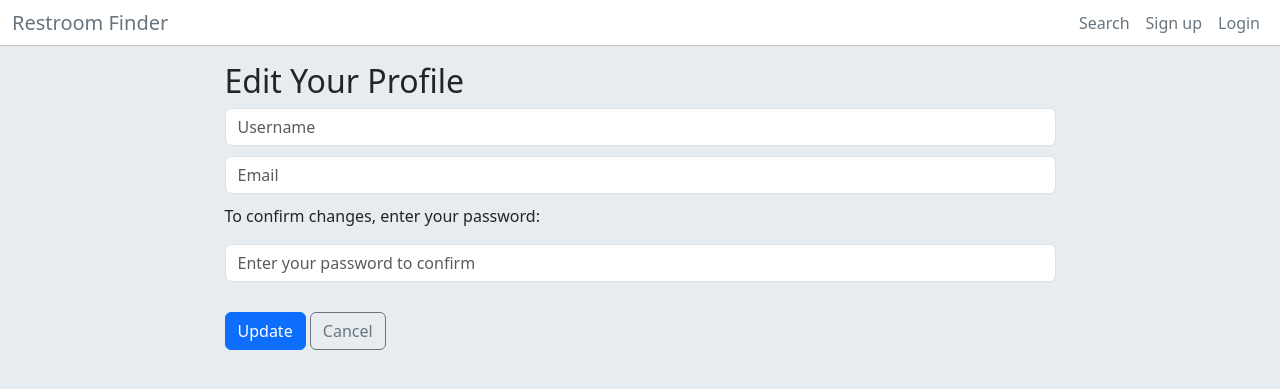
After one commit to mshirk2/capstone-1, a Flask app: template templates/users/edit.html in a window 1280 px wide. The commit adds this page. Shown: the top 389 px of the page. Run offline with Flask 2, Linux system fonts and the light colour scheme; the template is opened without the code that fills it: values that come from a table or form of the project are taken from there, others are empty; some libraries are stand-ins or nearby versions.

Commit message:
add user profile routes

```diff
--- a/app.py
+++ b/app.py
@@ -28,7 +28,7 @@ db.create_all()
 CURR_USER_KEY = "curr_user"
 
 
-#########################################################################
+##################################################
 # User signup/login/logout
 
 @app.before_request
@@ -119,13 +119,65 @@ def logout():
     return redirect("/login")
 
 
-#########################################################################
+##################################################
+# User profile routes
+
+@app.route('/users/<int:user_id>')
+def show_user(user_id):
+    """Show user profile."""
+
+    user = User.query.get_or_404(user_id)
+
+    return render_template('users/show.html', user=user)
+
+
+@app.route('/users/profile', methods=["GET", "POST"])
+def edit_profile():
+    """Update profile for current user."""
+
+    if not g.user:
+        flash("Access unauthorized.", "danger")
+        return redirect("/")
+
+    user = g.user
+    form = UserEditForm(obj=user)
+
+    if form.validate_on_submit():
+        if User.authenticate(user.email, form.password.data):
+            user.username = form.username.data
+            user.email = form.email.data
+
+            db.session.commit()
+            return redirect(f"/users/{user.id}")
+
+        flash("Incorrect password. Please try again.", 'danger')
+
+    return render_template('users/edit.html', form=form, user_id=user.id)
+
+
+@app.route('/users/delete', methods=["POST"])
+def delete_user():
+    """Delete user."""
+
+    if not g.user:
+        flash("Access unauthorized.", "danger")
+        return redirect("/")
+
+    do_logout()
+
+    db.session.delete(g.user)
+    db.session.commit()
+
+    return redirect("/signup")
+
+
+##################################################
 # Homepage, search, and error pages
 
 
 @app.route('/')
 def root():
-    """Homepage. If user is logged in, redirect ot search page, otherwise show landing page."""
+    """Homepage. If user is logged in redirect to search page, otherwise show landing page."""
 
     if g.user:
         return redirect("/search")
@@ -147,20 +199,20 @@ def page_not_found(e):
     return render_template('404.html'), 404
 
 
-#########################################################################
+##################################################
 # API routes
 
-@app.route("/api/reverse-geocode")
-def get_reverse_geocode():
-    """Get mapbox result using coordinates"""
+# @app.route("/api/reverse-geocode")
+# def get_reverse_geocode():
+#     """Get mapbox result using coordinates"""
 
-    lat = request.json['lat']
-    lon = request.json['lon']
-    token = os.environ['MAPBOX_TOKEN']
+#     lat = request.json['lat']
+#     lon = request.json['lon']
+#     token = os.environ['MAPBOX_TOKEN']
 
-    mapbox_url = f"https://api.mapbox.com/geocoding/v5/mapbox.places/{lon},{lat}.json?worldview=cn&access_token={token}"
+#     mapbox_url = f"https://api.mapbox.com/geocoding/v5/mapbox.places/{lon},{lat}.json?worldview=cn&access_token={token}"
 
-    resp = requests.get(mapbox_url)
-    result = resp.json()['features'][0]['place_name']
+#     resp = requests.get(mapbox_url)
+#     result = resp.json()['features'][0]['place_name']
 
-    return (jsonify(result=result), 200)
+#     return (jsonify(result=result), 200)
--- a/forms.py
+++ b/forms.py
@@ -16,7 +16,6 @@ class UserEditForm(FlaskForm):
 
     username = StringField('Username')
     email = StringField('Email', validators=[Email()])
-    location = StringField('(Optional) Location')
     password = PasswordField('Password', validators=[DataRequired()])
 
 
--- a/templates/base.html
+++ b/templates/base.html
@@ -21,28 +21,17 @@
           <ul class="nav navbar-nav navbar-right ml-2">
 
             <!-- Search -->
-            <!-- {% if request.endpoint != None %}
-            <li>
-              <form class="navbar-form navbar-right">
-                <input name="q" class="form-control" placeholder="Find a Restroom" id="search-button">
-                <button class="btn btn-default">
-                  <span class="fa fa-search"></span>
-                </button>
-              </form>
-            </li>
-            {% endif %} -->
-
             <li><a href="/search">Search</a></li>
 
             <!-- Register/Login/Logout -->
             {% if not g.user %}
             <li><a href="/signup">Sign up</a></li>
-            <li><a href="/login">Log in</a></li>
+            <li><a href="/login">Login</a></li>
             {% else %}
             <li>
               <a href="/users/{{ g.user.id }}">{{ g.user.username }}</a>
             </li>
-            <li><a href="/logout">Log out</a></li>
+            <li><a href="/logout">Logout</a></li>
             {% endif %}
           </ul>
         </div>
--- /dev/null
+++ b/templates/users/edit.html
@@ -0,0 +1,36 @@
+{% extends 'base.html' %}
+
+{% block content %}
+
+  <div class="row justify-content-md-center">
+    <div class="col-md-9">
+      <h2 class="join-message">Edit Your Profile</h2>
+      <form method="POST" id="user_form">
+        {{ form.hidden_tag() }}
+
+        {% for field in form if field.widget.input_type != 'hidden' and field.name != 'password' %}
+          {% for error in field.errors %}
+            <span class="text-danger">{{ error }}</span>
+          {% endfor %}
+          {{ field(placeholder=field.label.text, class="form-control") }}
+        {% endfor %}
+
+        <p>To confirm changes, enter your password:</p>
+        {% if form.password.errors %}
+          {% for error in form.password.errors %}
+            <span class="text-danger">
+            {{ error }}
+          </span>
+          {% endfor %}
+        {% endif %}
+        {{ form.password(placeholder="Enter your password to confirm", class="form-control") }}
+
+        <div class="edit-btn-area">
+          <button class="btn btn-primary">Update</button>
+          <a href="/users/{{ user_id }}" class="btn btn-outline-secondary">Cancel</a>
+        </div>
+      </form>
+    </div>
+  </div>
+
+{% endblock %}
--- a/templates/users/login.html
+++ b/templates/users/login.html
@@ -1,6 +1,4 @@
 {% extends 'base.html' %}
-
-{% block body_class %}onboarding{% endblock %}
 
 {% block content %}
 
--- a/templates/users/signup.html
+++ b/templates/users/signup.html
@@ -1,6 +1,4 @@
 {% extends 'base.html' %}
-
-{% block body_class %}onboarding{% endblock %}
 
 {% block content %}
 
```
Also changed, not shown: templates/index.html (deleted, +0 -8 lines), templates/users/show.html (added, +29 -0 lines).
